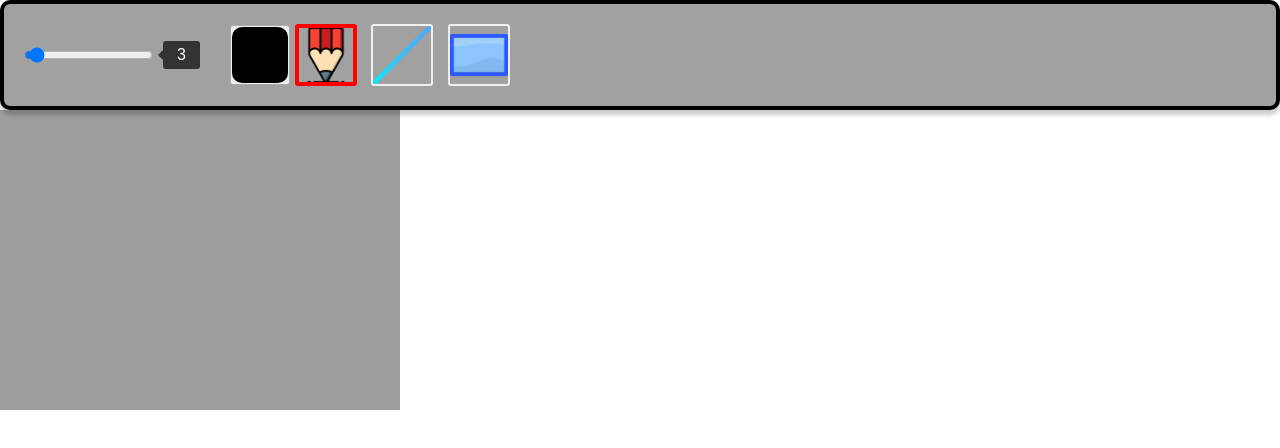
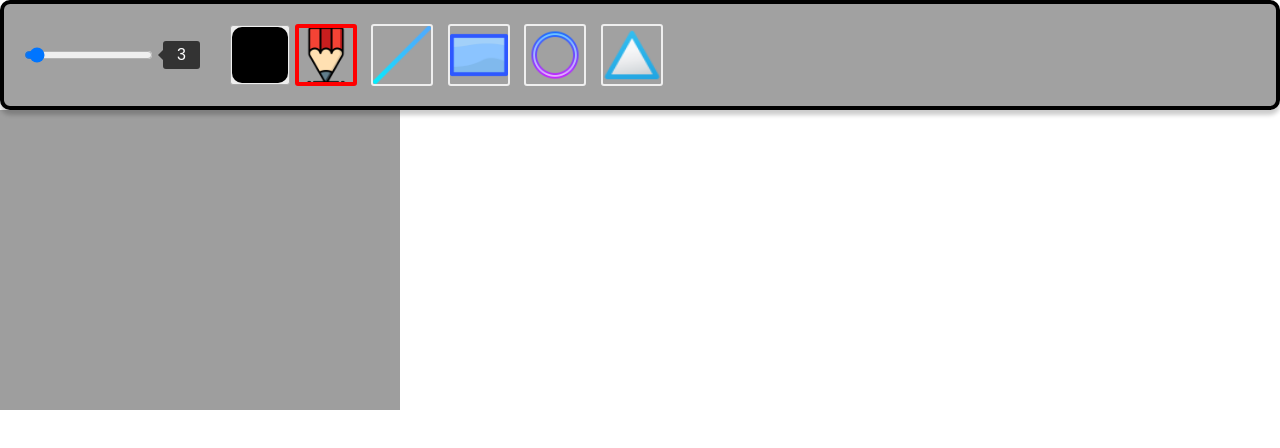
Before and after one commit to d4mp3/WebPaint, a plain HTML site: page index.html in a window 1280 px wide. Drawn offline with Linux system fonts and the light colour scheme.

Commit message:
add circle and triangle button

```diff
--- a/index.html
+++ b/index.html
@@ -25,6 +25,12 @@
                     <button data-mode="rectangle" class="button-mode" type="button">
                         Rectangle
                     </button>
+                    <button data-mode="circle" class="button-mode" type="button">
+                        Circle
+                    </button>
+                    <button data-mode="triangle" class="button-mode" type="button">
+                        Triangle
+                    </button>
                 </div>
             </div>
             <div class="webpaint-canvas-cnt">
--- a/style.css
+++ b/style.css
@@ -102,6 +102,14 @@ html,body {
     background: url(images/rectangle.png) no-repeat;
     background-size: cover;
 }
+.webpaint-bar .button-mode[data-mode="circle"] {
+    background: url(images/circle.png) no-repeat;
+    background-size: cover;
+}
+.webpaint-bar .button-mode[data-mode="triangle"] {
+    background: url(images/triangle.png) no-repeat;
+    background-size: cover;
+}
 .webpaint-bar .button-mode:focus {
     outline: none;
 }
```
Also changed, not shown: images/circle.png (added), images/triangle.png (added).
